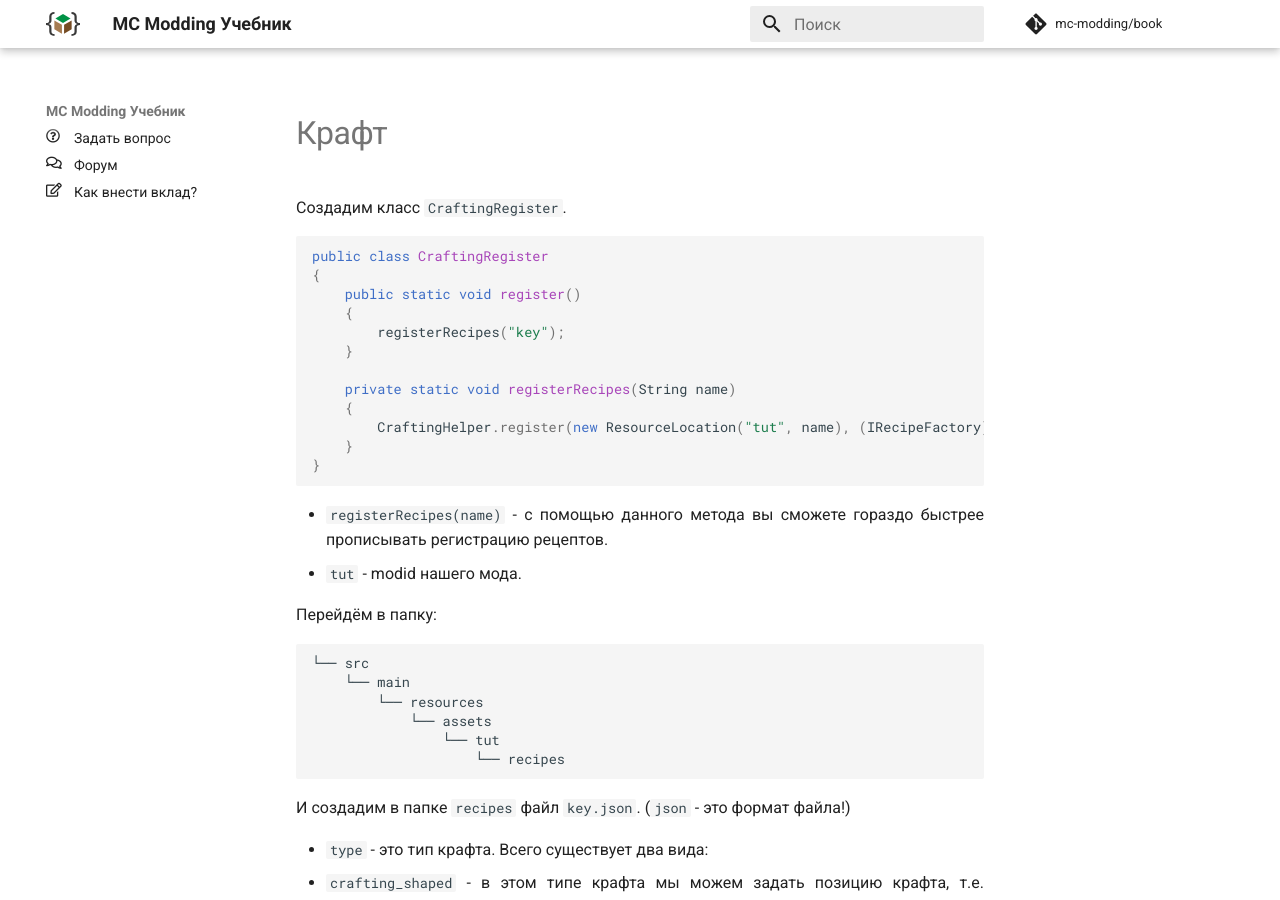
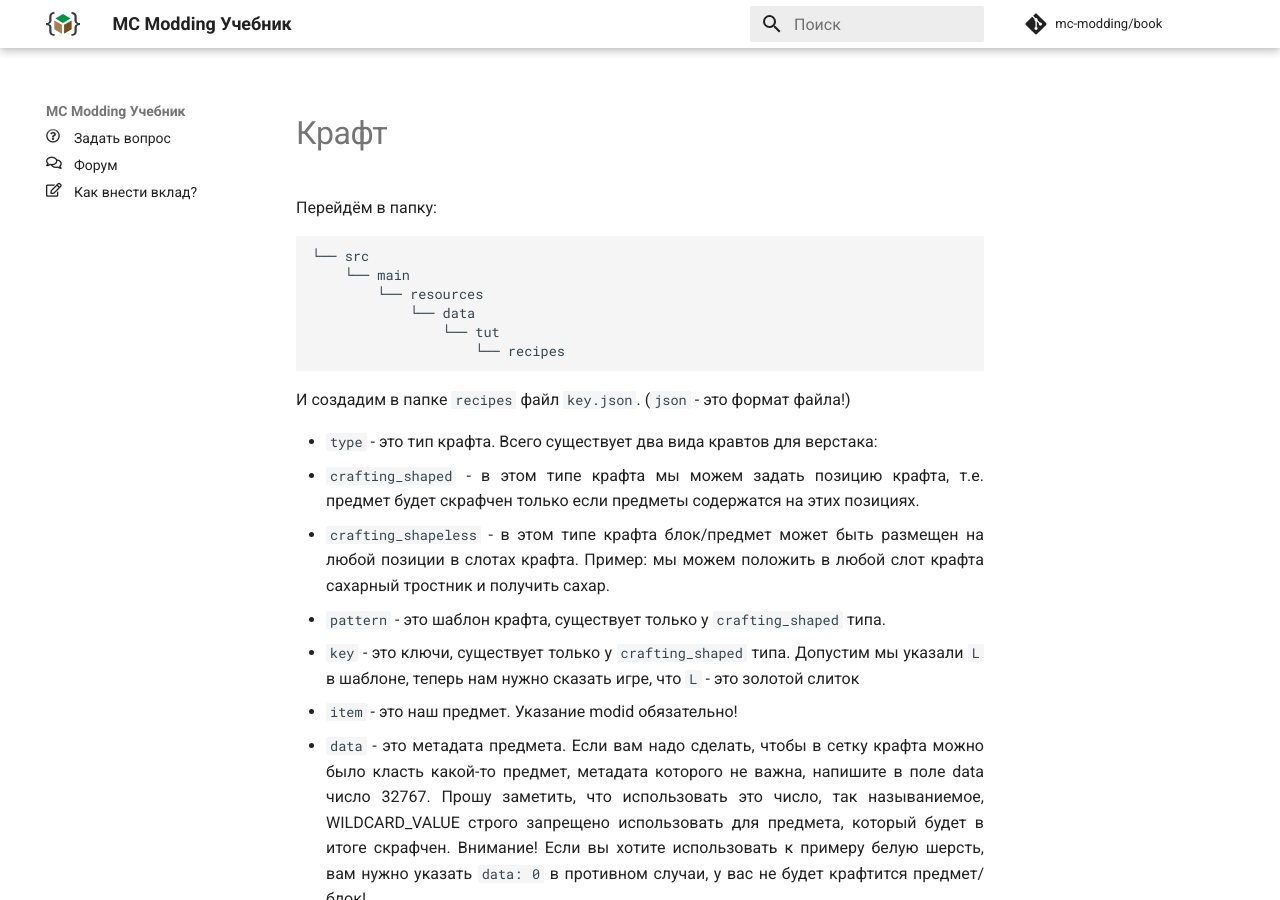
Before and after one commit to mc-modding/book, an MkDocs documentation site: the page built from docs/1.15/craft/index.md, in a window 1280 px wide and 900 px high. Built offline with MkDocs 1.6.1 and Material for MkDocs 9.7.7, drawn with Linux system fonts in a browser that asks for light colours; nearby versions of some CDN libraries; comment, search, counter and statistics services are not loaded; some of the changed text lies outside the part shown.

Commit message:
Правка несоотвествий между 1.15.Х и 1.12.Х

````diff
--- a/docs/1.15/craft/index.md
+++ b/docs/1.15/craft/index.md
@@ -1,40 +1,20 @@
 description: Создание собственного крафта.
 
 # Крафт
-
-Создадим класс `CraftingRegister`.
-
-```java
-public class CraftingRegister
-{
-    public static void register()
-    {
-        registerRecipes("key");
-    }
-
-    private static void registerRecipes(String name)
-    {
-        CraftingHelper.register(new ResourceLocation("tut", name), (IRecipeFactory) (context, json) -> CraftingHelper.getRecipe(json, context));
-    }
-}
-```
-
-* `registerRecipes(name)` - с помощью данного метода вы сможете гораздо быстрее прописывать регистрацию рецептов.
-* `tut` - modid нашего мода.
 
 Перейдём в папку:
 ```md
 └── src
     └── main
         └── resources
-            └── assets
+            └── data
                 └── tut
                     └── recipes
 ```
 
 И создадим в папке `recipes` файл `key.json`. (`json` - это формат файла!)
 
-* `type` - это тип крафта. Всего существует два вида:
+* `type` - это тип крафта. Всего существует два вида кравтов для верстака:
   - `crafting_shaped` - в этом типе крафта мы можем задать позицию крафта, т.е. предмет будет скрафчен только если предметы содержатся на этих позициях.
   - `crafting_shapeless` - в этом типе крафта блок/предмет может быть размещен на любой позиции в слотах крафта. Пример: мы можем положить в любой слот крафта сахарный тростник и получить сахар.
 * `pattern` - это шаблон крафта, существует только у `crafting_shaped` типа.
@@ -91,5 +71,3 @@ public class CraftingRegister
     }
 }
 ```
-
-Так же некоторые из вас спрашивали на форуме "Как добавить свои рецепты в книгу рецептов?", отвечаем! Рецепты в книгу добавлять не нужно, Minecraft сам всё сделает, вам лишь нужно создать сам рецепт.
````
